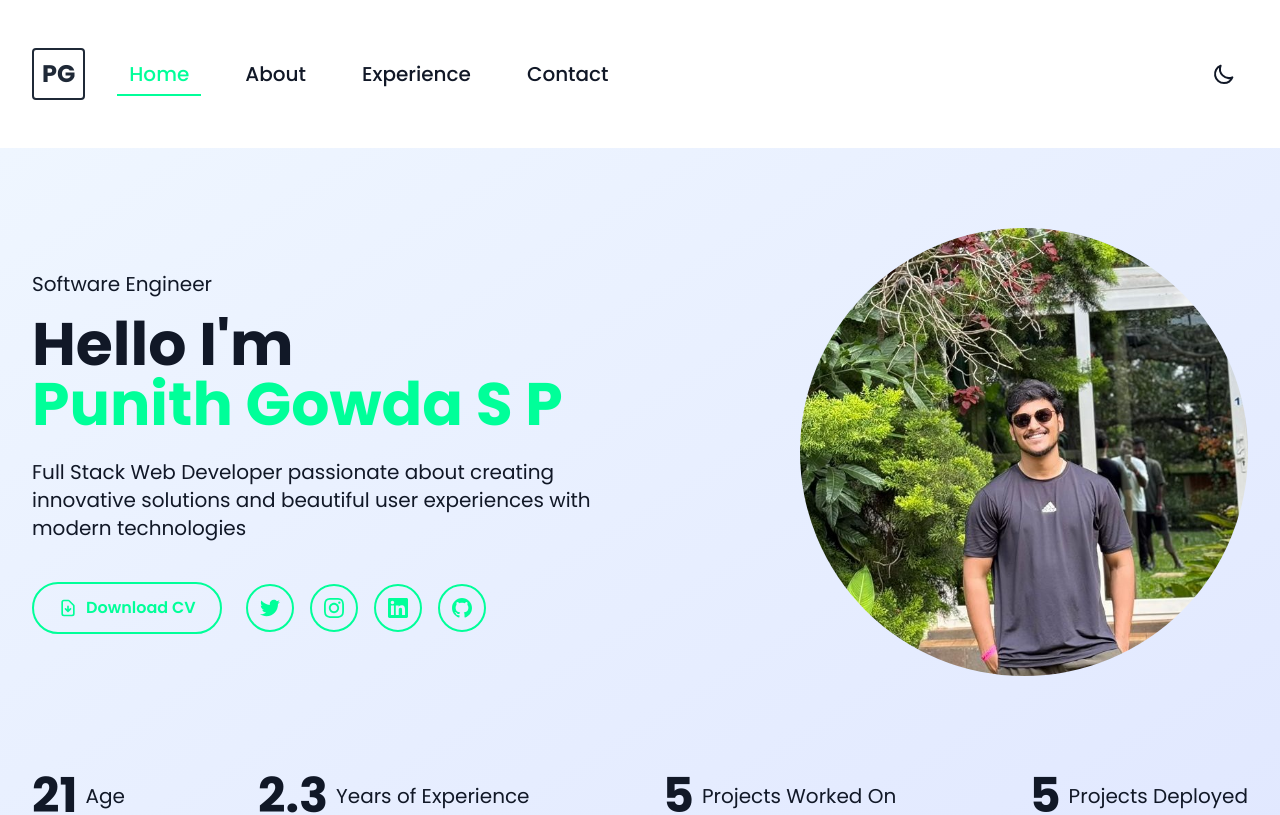
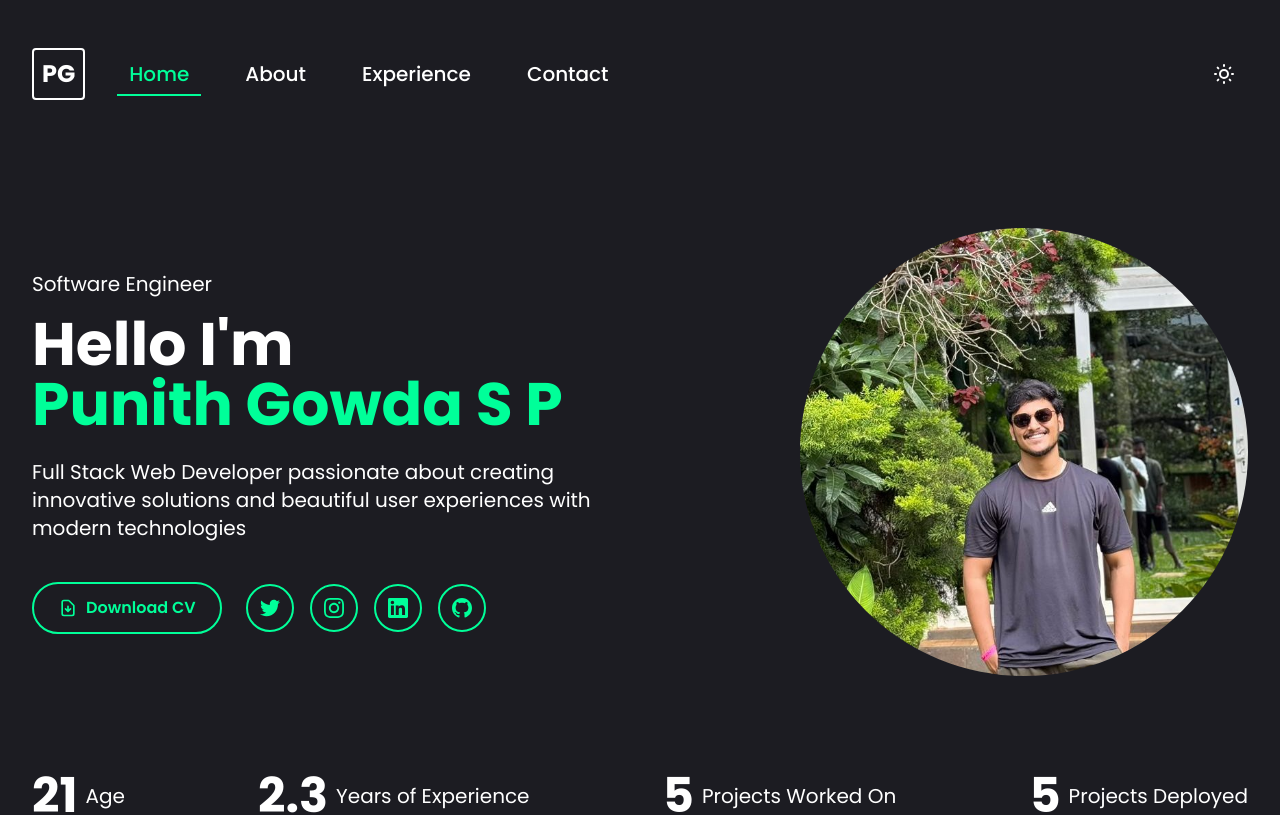
Before and after one commit to i-punithgowda/PunithUnplugged, a React (Vite) app: page / in a window 1280 px wide. Shown: the top 815 px of the page. Built offline with nearby package versions, Linux system fonts and the light colour scheme.

Commit message:
made dark mode default

```diff
--- a/src/contexts/ThemeContext.jsx
+++ b/src/contexts/ThemeContext.jsx
@@ -12,12 +12,13 @@ export const useTheme = () => {
 
 export const ThemeProvider = ({ children }) => {
   const [isDarkMode, setIsDarkMode] = useState(() => {
-    // Check localStorage first, then system preference
+    // Check localStorage first, then default to dark mode
     const savedTheme = localStorage.getItem('theme')
     if (savedTheme) {
       return savedTheme === 'dark'
     }
-    return window.matchMedia('(prefers-color-scheme: dark)').matches
+    // Default to dark mode instead of system preference
+    return true
   })
 
   useEffect(() => {
```
